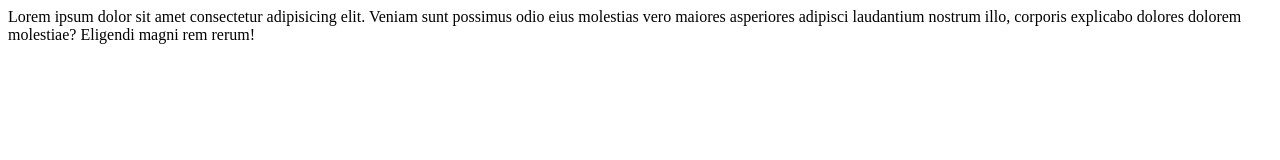
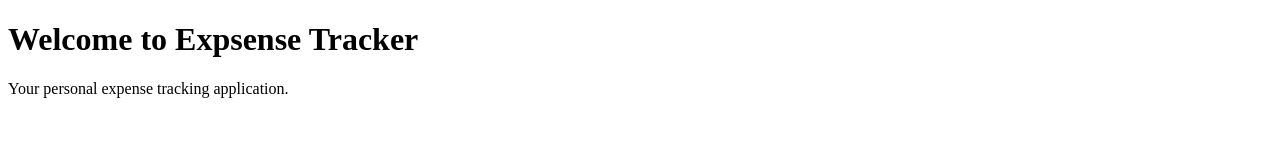
Before and after one commit to Mohit616-byte/Expense-Tracker, a plain HTML site: page index.html in a window 1280 px wide. Drawn offline with Linux system fonts and the light colour scheme.

Commit message:
Fix the test at index.html

```diff
--- a/index.html
+++ b/index.html
@@ -4,9 +4,11 @@
     <meta charset="UTF-8">
     <meta name="viewport" content="width=device-width, initial-scale=1.0">
     <title>Expsense Tracker</title>
-    Lorem ipsum dolor sit amet consectetur adipisicing elit. Veniam sunt possimus odio eius molestias vero maiores asperiores adipisci laudantium nostrum illo, corporis explicabo dolores dolorem molestiae? Eligendi magni rem rerum!
 </head>
 <body>
 
-</body>
+    <h1>Welcome to Expsense Tracker</h1>
+    <p>Your personal expense tracking application.</p>
+
+    </body>
 </html>
```
